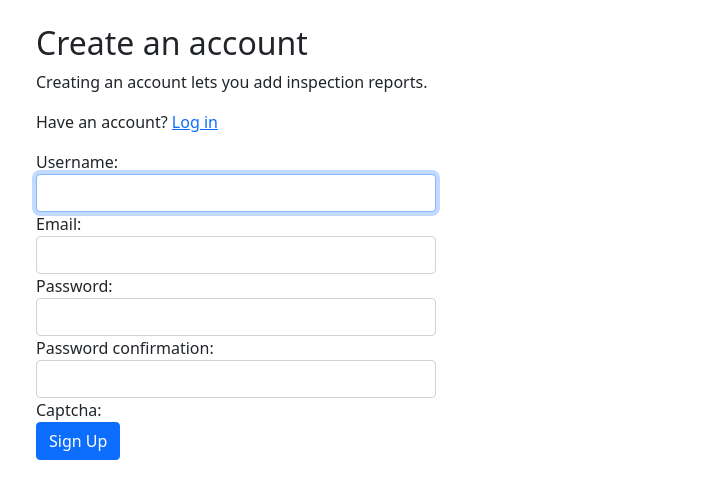
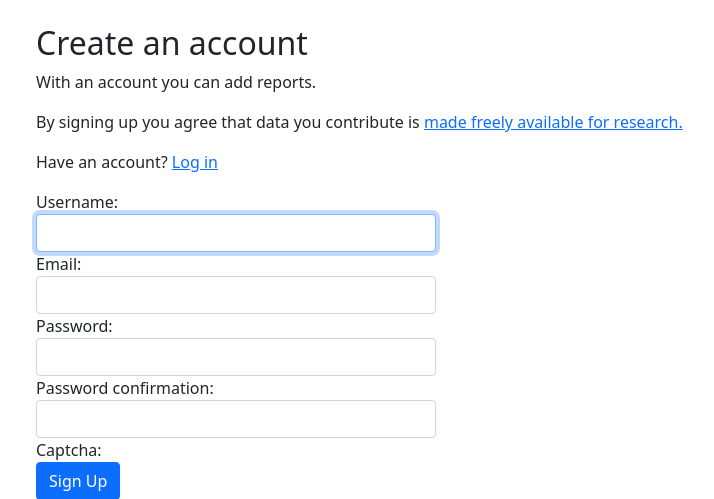
Before and after one commit to patrick-morrison/visreport2, a Django app: page /accounts/signup in a window 1280 px wide. Shown: the part 56-555 px from the top of the page, without its empty margins (46-760 px from the left). Run offline with Django 4.2, Linux system fonts and the light colour scheme; parts of the project's set-up code (start-up, migrations or seed data) failed here and were passed over; some libraries are stand-ins or nearby versions.

Commit message:
signup edits

```diff
--- a/report/templates/registration/login.html
+++ b/report/templates/registration/login.html
@@ -4,7 +4,7 @@
 <div class="container">
     <br/>
     <h2>Login</h2>
-    <p>An account lets you add reports.</p>
+    <p>With an account you can add reports.</p>
     <p>Don't have an account? <a href = "{% url 'signup' %}">Sign up</a></p>
     <div class = 'form-group {%if field.errors%}alert alert-danger{%endif%}' style="max-width: 400px;">
     <form method = 'post'>
--- a/report/templates/registration/signup.html
+++ b/report/templates/registration/signup.html
@@ -4,7 +4,9 @@
 <div class = 'container'>
     <br/>
     <h2>Create an account</h2>
-    <p>Creating an account lets you add inspection reports.</p>
+    <p>With an account you can add reports.</p>
+    <p>By signing up you agree that data you contribute is <a href="{%url 'about'%}">made freely
+        available for research.</a></p>
     <p>Have an account? <a href = "{% url 'login' %}">Log in</a></p>
     <div class = 'form-group {%if field.errors%}alert alert-danger{%endif%}' style="max-width: 400px;">
         <form method = 'post'>
--- a/report/templates/report/base.html
+++ b/report/templates/report/base.html
@@ -61,7 +61,7 @@
           {% if user.is_authenticated %}
           <li class="nav-item dropdown dropdown-menu-right">
             <a class="nav-link dropdown-toggle" href="#" id="account_dropdown" data-bs-toggle="dropdown"
-              aria-expanded="false">Account</a>
+              aria-expanded="false">Logged in as {{request.user.username}}</a>
             <ul class="dropdown-menu dropdown-menu-end" aria-labelledby="account_dropdown">
               <li><a class="dropdown-item" href="{%url 'account'%}">Account</a></li>
               {% if user.is_superuser %}
```
